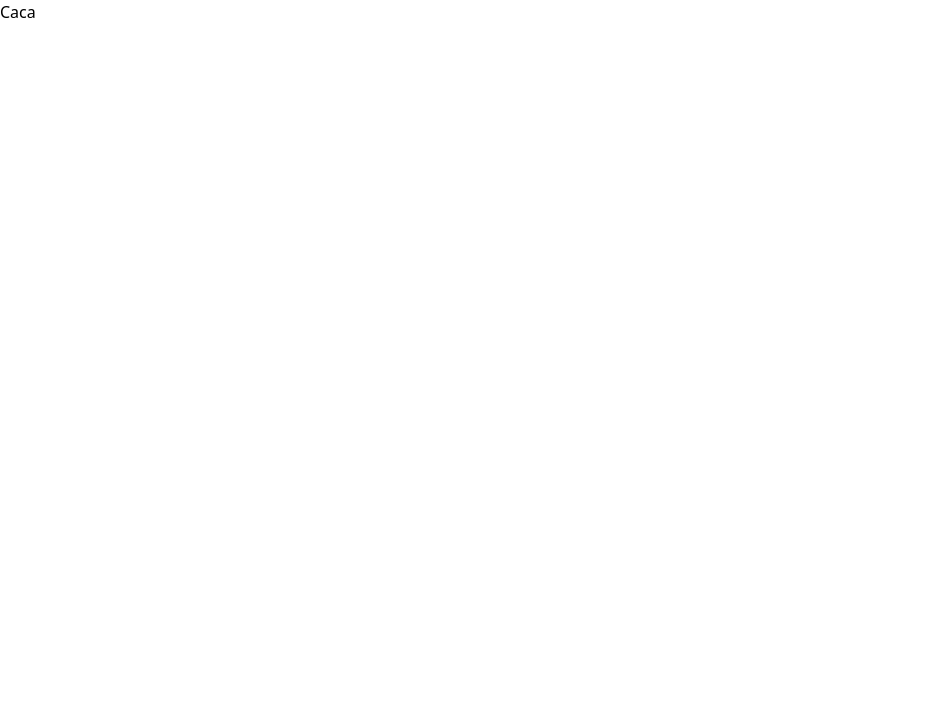
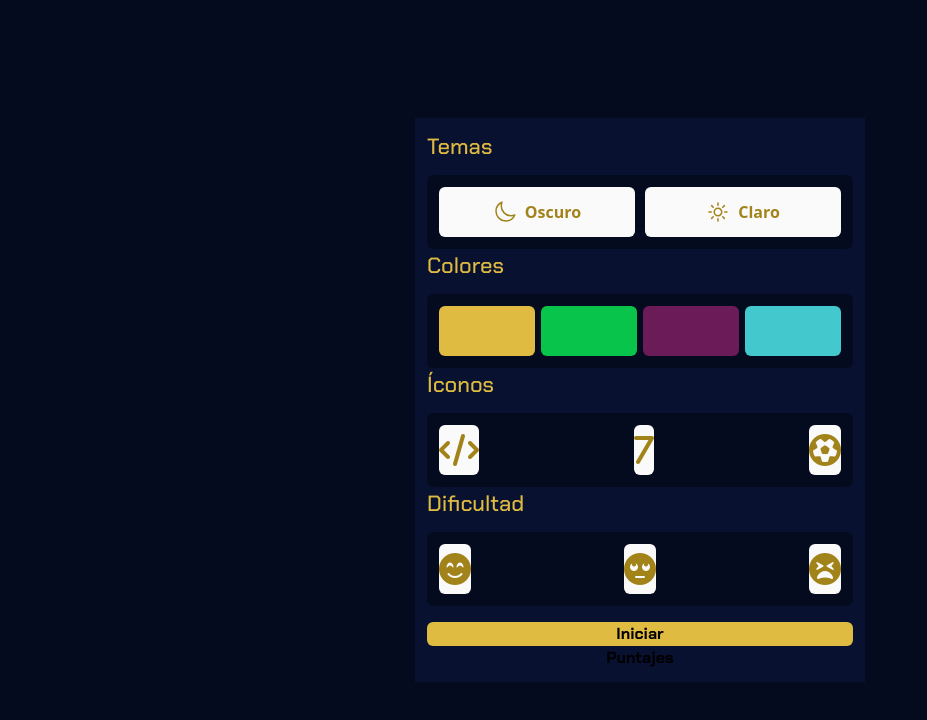
Before and after one commit to CiroJSCH/memory-game, a website: page index.html in a window 1280 px wide. Shown: the whole page, without its empty margins (0-927 px from the left). Drawn offline with nearby package versions, Linux system fonts and the light colour scheme; files that its build step writes are made by us from their sources.

Commit message:
feat: ✨ game menu structure and design

```diff
--- a/index.html
+++ b/index.html
@@ -1,13 +1,142 @@
 <!DOCTYPE html>
-<html lang="en">
+<html lang="en" class="dark">
   <head>
     <meta charset="UTF-8" />
     <meta http-equiv="X-UA-Compatible" content="IE=edge" />
     <meta name="viewport" content="width=device-width, initial-scale=1.0" />
     <title>Document</title>
-    <link href="/dist/output.css" rel="stylesheet" />
+    <link href="/dist/styles/output.css" rel="stylesheet" />
+    <link href="/dist/styles/variables.css" rel="stylesheet" />
+    <link
+      rel="stylesheet"
+      href="https://cdnjs.cloudflare.com/ajax/libs/font-awesome/6.4.0/css/all.min.css"
+    />
   </head>
-  <body>
-    <h1 class="text-blue-600">Caca</h1>
+  <body class="bg-primaryBg gold">
+    <main class="h-screen w-full flex items-center justify-center">
+      <section
+        class="bg-secondaryBg w-[90%] max-w-[450px] md:max-w-[500px] mx-auto h-auto rounded-10px flex flex-col p-3 md:p-5 gap-4 drop-shadow-xl"
+      >
+        <!-- Theme selector -->
+        <div>
+          <h3 class="text-primaryColor font-title text-[22px]">Temas</h3>
+          <ul
+            class="mt-3 bg-primaryBg flex items-center p-3 rounded-md w-full justify-between"
+          >
+            <li
+              class="rounded-md bg-text h-[50px] w-[calc(50%-5px)] flex items-center gap-2 font-bold justify-center"
+            >
+              <svg
+                xmlns="http://www.w3.org/2000/svg"
+                fill="none"
+                viewBox="0 0 24 24"
+                stroke-width="1.5"
+                stroke="currentColor"
+                class="w-6 h-6 text-accent"
+              >
+                <path
+                  stroke-linecap="round"
+                  stroke-linejoin="round"
+                  d="M21.752 15.002A9.718 9.718 0 0118 15.75c-5.385 0-9.75-4.365-9.75-9.75 0-1.33.266-2.597.748-3.752A9.753 9.753 0 003 11.25C3 16.635 7.365 21 12.75 21a9.753 9.753 0 009.002-5.998z"
+                />
+              </svg>
+              <p class="text-accent">Oscuro</p>
+            </li>
+            <li
+              class="rounded-md bg-text h-[50px] w-[calc(50%-5px)] flex items-center gap-2 font-bold justify-center"
+            >
+              <svg
+                xmlns="http://www.w3.org/2000/svg"
+                fill="none"
+                viewBox="0 0 24 24"
+                stroke-width="1.5"
+                stroke="currentColor"
+                class="w-6 h-6 text-accent"
+              >
+                <path
+                  stroke-linecap="round"
+                  stroke-linejoin="round"
+                  d="M12 3v2.25m6.364.386l-1.591 1.591M21 12h-2.25m-.386 6.364l-1.591-1.591M12 18.75V21m-4.773-4.227l-1.591 1.591M5.25 12H3m4.227-4.773L5.636 5.636M15.75 12a3.75 3.75 0 11-7.5 0 3.75 3.75 0 017.5 0z"
+                />
+              </svg>
+
+              <p class="text-accent">Claro</p>
+            </li>
+          </ul>
+        </div>
+        <!-- Color selector -->
+        <div>
+          <h3 class="text-primaryColor font-title text-[22px]">Colores</h3>
+          <ul
+            class="mt-3 bg-primaryBg flex items-center p-3 rounded-md w-full justify-between"
+          >
+            <li class="rounded-md bg-[#e0bb42] h-[50px] w-[calc(25%-5px)]"></li>
+            <li class="rounded-md bg-[#08c44a] h-[50px] w-[calc(25%-5px)]"></li>
+            <li class="rounded-md bg-[#6a1b58] h-[50px] w-[calc(25%-5px)]"></li>
+            <li class="rounded-md bg-[#42c8cd] h-[50px] w-[calc(25%-5px)]"></li>
+          </ul>
+        </div>
+        <!-- Icons selector -->
+        <div>
+          <h3 class="text-primaryColor font-title text-[22px]">Íconos</h3>
+          <ul
+            class="mt-3 bg-primaryBg flex items-center p-3 rounded-md w-full justify-between"
+          >
+            <li
+              class="rounded-md bg-text h-[50px] w-[calc(33%-5px)] flex items-center gap-2 font-bold justify-center"
+            >
+              <i class="fa-solid fa-code fa-2xl text-accent"></i>
+            </li>
+            <li
+              class="rounded-md bg-text h-[50px] w-[calc(33%-5px)] flex items-center gap-2 font-bold justify-center"
+            >
+              <i class="fa-solid fa-7 fa-2xl text-accent"></i>
+            </li>
+            <li
+              class="rounded-md bg-text h-[50px] w-[calc(33%-5px)] flex items-center gap-2 font-bold justify-center"
+            >
+              <i class="fa-solid fa-futbol fa-2xl text-accent"></i>
+            </li>
+          </ul>
+        </div>
+        <!-- Difficulty selector -->
+        <div>
+          <h3 class="text-primaryColor font-title text-[22px]">Dificultad</h3>
+          <ul
+            class="mt-3 bg-primaryBg flex items-center p-3 rounded-md w-full justify-between"
+          >
+            <li
+              class="rounded-md bg-text h-[50px] w-[calc(33%-5px)] flex items-center gap-2 font-bold justify-center"
+            >
+              <i class="fa-solid fa-face-smile-beam fa-2xl text-accent"></i>
+            </li>
+            <li
+              class="rounded-md bg-text h-[50px] w-[calc(33%-5px)] flex items-center gap-2 font-bold justify-center"
+            >
+              <i class="fa-solid fa-face-rolling-eyes fa-2xl text-accent"></i>
+            </li>
+            <li
+              class="rounded-md bg-text h-[50px] w-[calc(33%-5px)] flex items-center gap-2 font-bold justify-center"
+            >
+              <i class="fa-solid fa-face-tired fa-2xl text-accent"></i>
+            </li>
+          </ul>
+        </div>
+        <!-- Actions -->
+        <div class="flex flex-col gap-3 mt-4 justify-center font-title">
+          <button
+            class="bg-primaryColor uppercase font-bold text-[24px] rounded-md py-1"
+          >
+            Iniciar
+          </button>
+          <button
+            class="bg-secondaryColor uppercase font-bold text-[24px] rounded-md py-1"
+          >
+            Puntajes
+          </button>
+        </div>
+      </section>
+    </main>
+    <script src="/dist/script.js"></script>
   </body>
 </html>
```
